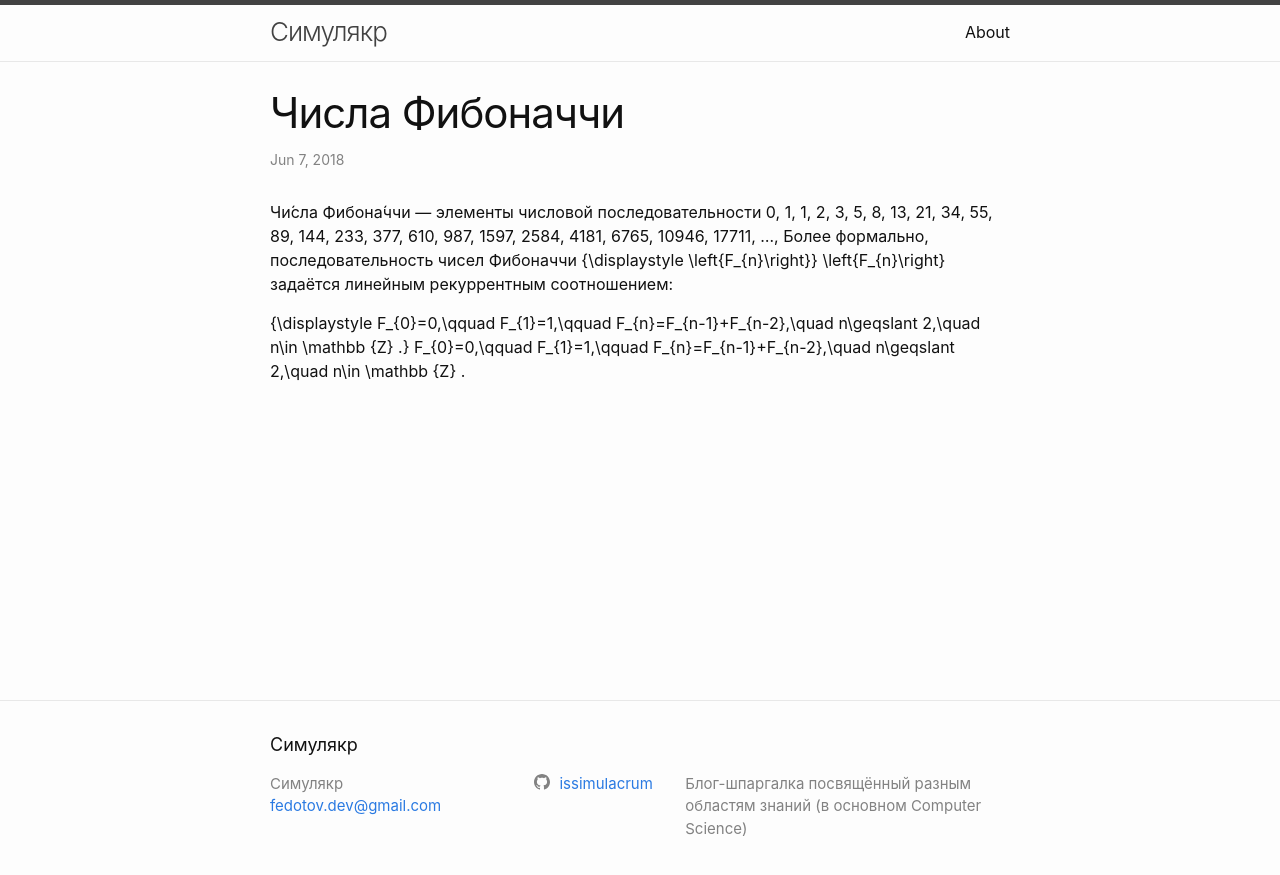
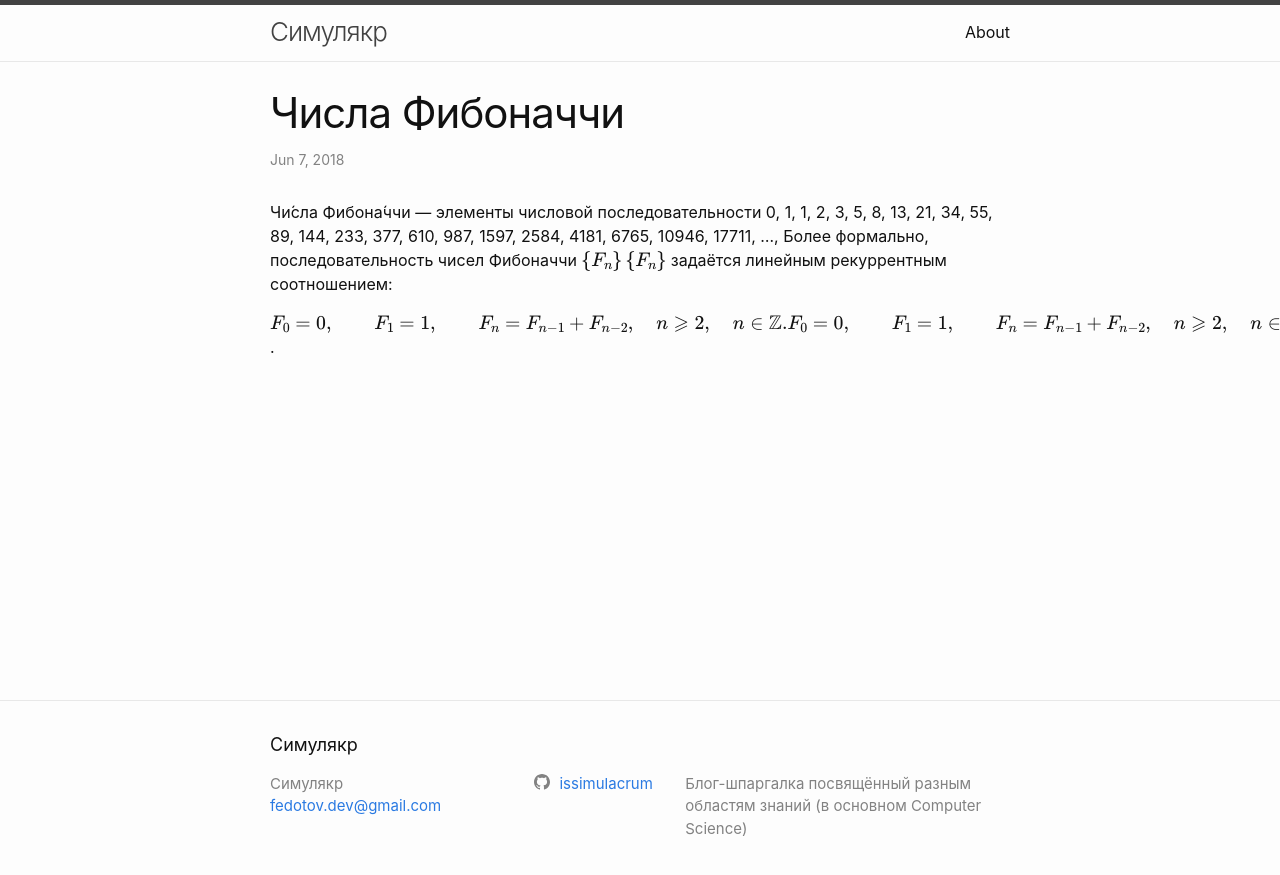
Before and after one commit to frodioh/imulacrum.github.io, a Jekyll site: the page built from _posts/2018-06-08-fibonacci.markdown, in a window 1280 px wide. Shown: the top 875 px of the page. Built offline with Jekyll 4.4.1, drawn with Linux system fonts in a browser that asks for light colours; formulas are drawn with MathJax 3.

Commit message:
added math

```diff
--- a/_posts/2018-06-08-fibonacci.markdown
+++ b/_posts/2018-06-08-fibonacci.markdown
@@ -6,6 +6,6 @@ categories: jekyll update
 ---
 Чи́сла Фибона́ччи — элементы числовой последовательности
 0, 1, 1, 2, 3, 5, 8, 13, 21, 34, 55, 89, 144, 233, 377, 610, 987, 1597, 2584, 4181, 6765, 10946, 17711, …,
-Более формально, последовательность чисел Фибоначчи {\displaystyle \left\{F_{n}\right\}} \left\{F_{n}\right\} задаётся линейным рекуррентным соотношением:
+Более формально, последовательность чисел Фибоначчи $${\displaystyle \left\{F_{n}\right\}} \left\{F_{n}\right\}$$ задаётся линейным рекуррентным соотношением:
 
-{\displaystyle F_{0}=0,\qquad F_{1}=1,\qquad F_{n}=F_{n-1}+F_{n-2},\quad n\geqslant 2,\quad n\in \mathbb {Z} .} F_{0}=0,\qquad F_{1}=1,\qquad F_{n}=F_{n-1}+F_{n-2},\quad n\geqslant 2,\quad n\in \mathbb {Z} .
+$${\displaystyle F_{0}=0,\qquad F_{1}=1,\qquad F_{n}=F_{n-1}+F_{n-2},\quad n\geqslant 2,\quad n\in \mathbb {Z} .} F_{0}=0,\qquad F_{1}=1,\qquad F_{n}=F_{n-1}+F_{n-2},\quad n\geqslant 2,\quad n\in \mathbb {Z}$$ .
```
